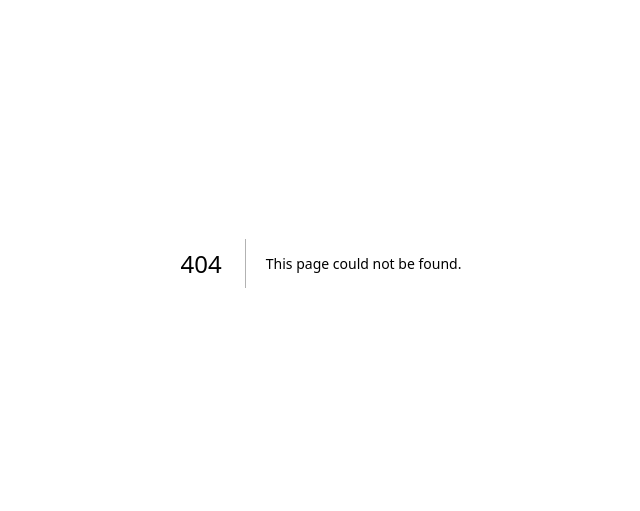
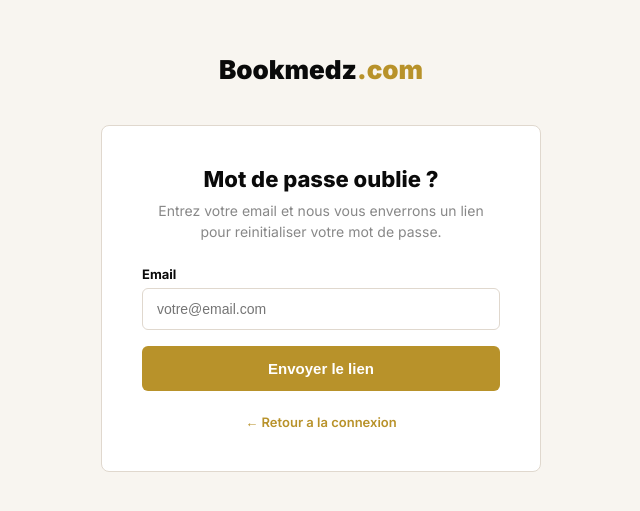
Before and after one commit to DorianNoam/Bookme, a Next.js app: page /forgot-password in a window 1280 px wide. Before the commit this address had no page. Shown: the part 137-648 px from the top of the page, without its empty margins (319-959 px from the left). Built offline with nearby package versions, Linux system fonts and the light colour scheme.

Commit message:
Create page.tsx

```diff
--- /dev/null
+++ b/src/app/forgot-password/page.tsx
@@ -0,0 +1,110 @@
+'use client'
+import React, { useState, Suspense } from 'react'
+import Link from 'next/link'
+import { useSearchParams } from 'next/navigation'
+
+const NOIR = '#0A0A0A'
+const OR = '#B8922A'
+const BG = '#F8F5F0'
+
+function ForgotPasswordContent() {
+  const searchParams = useSearchParams()
+  const type = searchParams.get('type') || 'client'
+  const [email, setEmail] = useState('')
+  const [sent, setSent] = useState(false)
+  const [error, setError] = useState('')
+  const [loading, setLoading] = useState(false)
+
+  async function handleSubmit(e: React.FormEvent) {
+    e.preventDefault()
+    setLoading(true)
+    setError('')
+    try {
+      const res = await fetch('/api/auth/forgot-password', {
+        method: 'POST',
+        headers: { 'Content-Type': 'application/json' },
+        body: JSON.stringify({ email, type }),
+      })
+      const data = await res.json()
+      if (data.success) {
+        setSent(true)
+      } else {
+        setError(data.error || 'Une erreur est survenue')
+      }
+    } catch {
+      setError('Erreur de connexion')
+    }
+    setLoading(false)
+  }
+
+  const isPro = type === 'pro'
+
+  return (
+    <div style={{ fontFamily: 'Inter, sans-serif', background: isPro ? NOIR : BG, minHeight: '100vh', display: 'flex', flexDirection: 'column', alignItems: 'center', justifyContent: 'center', padding: 20 }}>
+
+      <Link href="/" style={{ fontSize: 'clamp(20px, 5vw, 26px)', fontWeight: 900, color: isPro ? '#fff' : NOIR, textDecoration: 'none', marginBottom: 40 }}>
+        Bookmedz<span style={{ color: OR }}>.com</span>
+        {isPro && <span style={{ color: '#888', fontSize: 14, marginLeft: 8 }}>Pro</span>}
+      </Link>
+
+      <div style={{ background: isPro ? '#111' : '#fff', padding: 'clamp(24px, 5vw, 40px)', borderRadius: 8, border: `1px solid ${isPro ? '#222' : '#E0D8CE'}`, maxWidth: 440, width: '100%' }}>
+
+        {sent ? (
+          <div style={{ textAlign: 'center' }}>
+            <div style={{ fontSize: 48, marginBottom: 16 }}>{'\u2709\uFE0F'}</div>
+            <h2 style={{ fontSize: 20, fontWeight: 800, color: isPro ? '#fff' : NOIR, marginBottom: 12 }}>Email envoye !</h2>
+            <p style={{ color: '#888', fontSize: 14, lineHeight: 1.6, marginBottom: 24 }}>
+              Si un compte existe avec l&apos;adresse <strong style={{ color: isPro ? '#fff' : NOIR }}>{email}</strong>, vous recevrez un lien pour reinitialiser votre mot de passe.
+            </p>
+            <Link href={isPro ? '/pro/login' : '/login'} style={{ color: OR, fontWeight: 700, fontSize: 14, textDecoration: 'none' }}>
+              &larr; Retour a la connexion
+            </Link>
+          </div>
+        ) : (
+          <>
+            <h2 style={{ fontSize: 'clamp(18px, 4vw, 22px)', fontWeight: 800, color: isPro ? '#fff' : NOIR, textAlign: 'center', marginBottom: 8 }}>Mot de passe oublie ?</h2>
+            <p style={{ color: '#888', fontSize: 14, textAlign: 'center', marginBottom: 24, lineHeight: 1.5 }}>
+              Entrez votre email et nous vous enverrons un lien pour reinitialiser votre mot de passe.
+            </p>
+
+            {error && <div style={{ background: '#FFF5F5', border: '1px solid #ffcccb', color: '#d32f2f', padding: '10px 14px', borderRadius: 6, fontSize: 13, marginBottom: 16 }}>{error}</div>}
+
+            <div style={{ marginBottom: 16 }}>
+              <label style={{ fontSize: 13, fontWeight: 700, color: isPro ? '#ccc' : NOIR, display: 'block', marginBottom: 6 }}>Email</label>
+              <input
+                type="email"
+                value={email}
+                onChange={e => setEmail(e.target.value)}
+                placeholder="votre@email.com"
+                required
+                style={{ width: '100%', padding: '12px 14px', border: `1px solid ${isPro ? '#333' : '#E0D8CE'}`, borderRadius: 6, fontSize: 14, background: isPro ? '#0a0a0a' : '#fff', color: isPro ? '#fff' : NOIR, boxSizing: 'border-box' }}
+              />
+            </div>
+
+            <button
+              onClick={handleSubmit}
+              disabled={loading || !email}
+              style={{ width: '100%', padding: '14px', background: OR, color: '#fff', border: 'none', borderRadius: 6, fontSize: 15, fontWeight: 800, cursor: loading ? 'wait' : 'pointer', opacity: loading ? 0.7 : 1 }}
+            >
+              {loading ? 'Envoi en cours...' : 'Envoyer le lien'}
+            </button>
+
+            <div style={{ textAlign: 'center', marginTop: 20 }}>
+              <Link href={isPro ? '/pro/login' : '/login'} style={{ color: OR, fontWeight: 600, fontSize: 13, textDecoration: 'none' }}>
+                &larr; Retour a la connexion
+              </Link>
+            </div>
+          </>
+        )}
+      </div>
+    </div>
+  )
+}
+
+export default function ForgotPasswordPage() {
+  return (
+    <Suspense fallback={<div style={{ display: 'flex', justifyContent: 'center', alignItems: 'center', height: '100vh' }}>Chargement...</div>}>
+      <ForgotPasswordContent />
+    </Suspense>
+  )
+}
```
